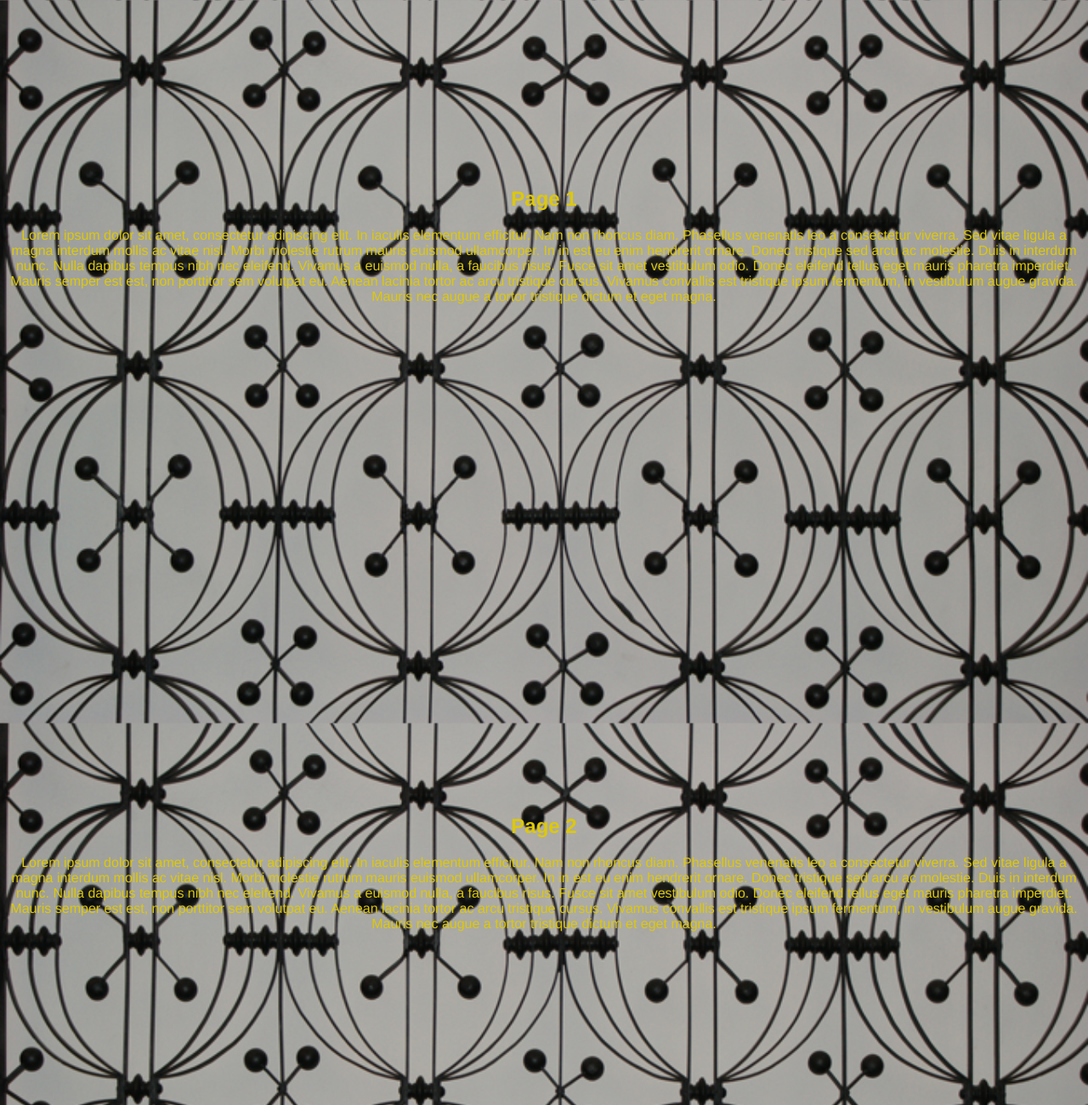
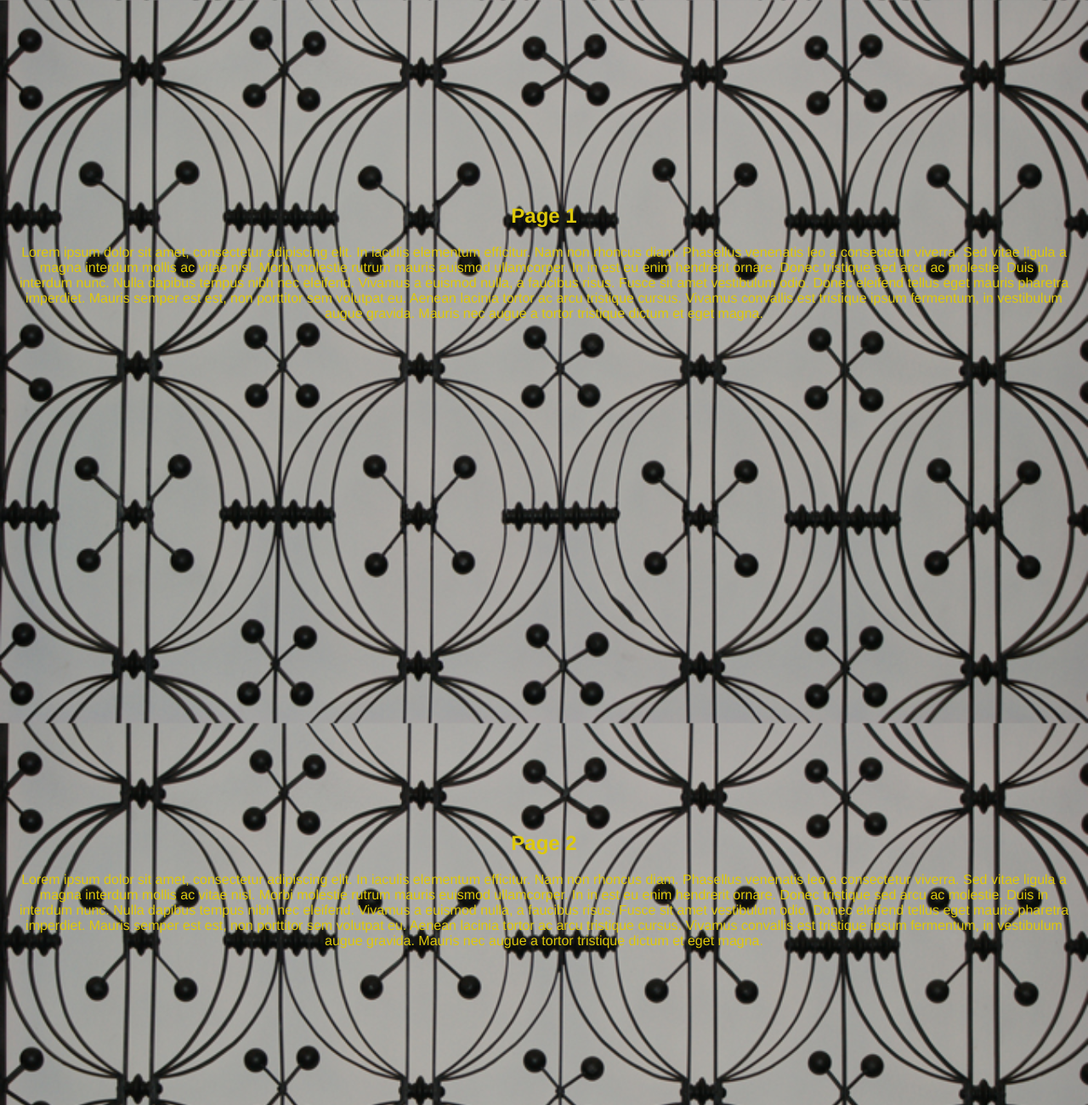
Before and after one commit to DeEleven/background_css_scroll, a plain HTML site: page background-scroll-image/background-scroll.html in a window 1280 px wide. Shown: the top 1300 px of the page at 85% size. Drawn offline with nearby package versions, Linux system fonts and the light colour scheme.

Commit message:
Update style.css

```diff
--- a/background-scroll-image/style.css
+++ b/background-scroll-image/style.css
@@ -13,32 +13,28 @@ body{
 	overflow-x:hidden;
 }
 
-.container{
+#container{
 	padding: 10px;
 	margin: 10px;
 }
 
-#first{
+.container-wrap{
     left: 0;
-    padding-top: 200px;
     text-align: center;
     top: 50%;
     width: 100%;
 }
 
+#first{
+    padding-top: 200px;
+
+}
+
 #second{
-    left: 0;
     margin-top: 600px;
-    text-align: center;
-    top: 50%;
-    width: 100%;
 }
 
 #third{
-    left: 0;
     margin-top: 900px;
-    text-align: center;
-    top: 50%;
-    width: 100%;
     padding-bottom: 300px;
 }
```
